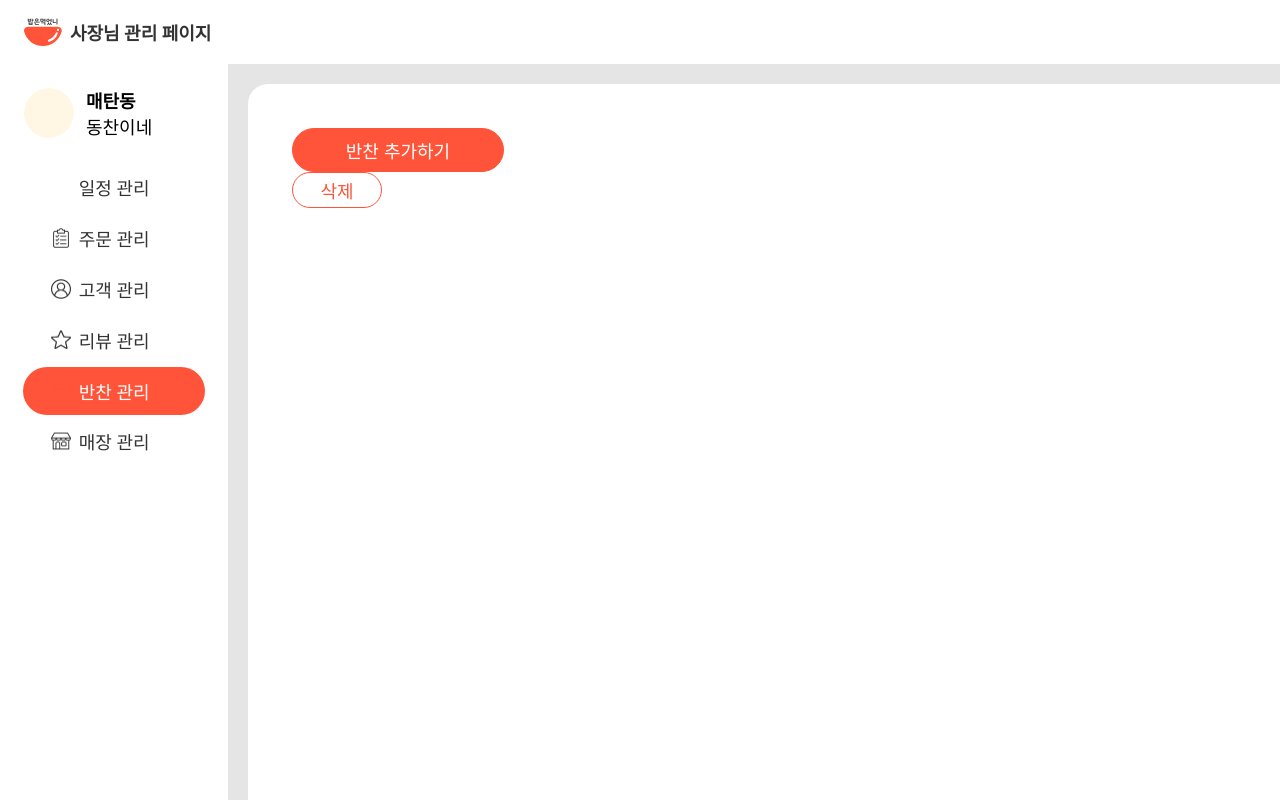
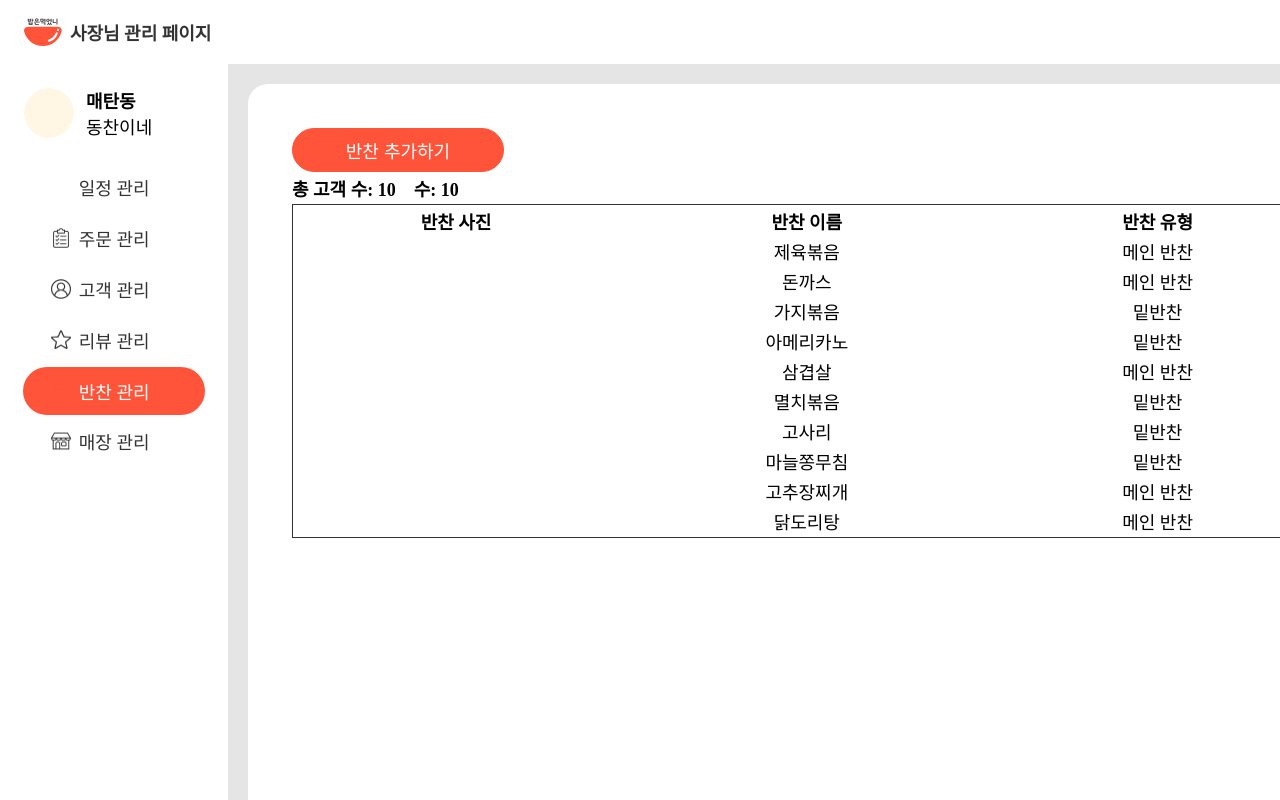
Before and after one commit to Didyoueat/DYE_Frontend, a React (Create React App) app in the folder front_web/: page /dishes in a window 1280 px wide. Shown: the top 800 px of the page. Built offline with nearby package versions, Linux system fonts and the light colour scheme.

Commit message:
DYE-158 ✨ Feat. 반찬 관리 페이지 더미데이터로 UI + Table로 검색 기능 추가

```diff
--- a/front_web/src/components/molecules/NoticeItem/index.tsx
+++ b/front_web/src/components/molecules/NoticeItem/index.tsx
@@ -23,10 +23,7 @@ const NoticeItem = ({ date, title, content }: NoticeItemProps) => {
 		>
 			<Box type="rowFlex" width="100%" background="#e5e5e5">
 				<Text>{date}</Text>
-				<Button
-					type="none"
-					onClick={(e) => console.log("아직 기능 안만듦")}
-				>
+				<Button type="none" onClick={(e) => console.log(e.target)}>
 					X
 				</Button>
 			</Box>
--- a/front_web/src/components/organisms/DishesInfo/index.tsx
+++ b/front_web/src/components/organisms/DishesInfo/index.tsx
@@ -1,23 +1,110 @@
-import React from "react";
+import React, { useMemo } from "react";
 import useModal from "@hooks/useModal";
 import Box from "@atoms/Box";
 import Button from "@atoms/Button";
-import DropDown from "@molecules/DropDown";
-import Modal from "@molecules/Modal";
 import DishAddForm from "@organisms/DishAddForm";
 
+// import Modal from "@molecules/Modal";
+// import img from "@assets/imshiShopImg.png";
+import Table from "@molecules/Table";
+
 const DishesInfo = (info) => {
+	// 일단 더미데이터 사용, api 요청 시 info 사용
+	const columns = useMemo(
+		() => [
+			{ Header: "반찬 사진", accessor: "imageUrl" },
+			{ Header: "반찬 이름", accessor: "title" },
+			{ Header: "반찬 유형", accessor: "main" },
+			{ Header: "무게(g)", accessor: "weight" },
+			{ Header: "가격(원)", accessor: "price" },
+		],
+		[],
+	);
+
+	const dishData = [
+		{
+			// imageUrl: img,
+			title: "제육볶음",
+			main: "메인 반찬",
+			weight: 150,
+			price: 5000,
+		},
+		{
+			// imageUrl: img,
+			title: "돈까스",
+			main: "메인 반찬",
+			weight: 200,
+			price: 6000,
+		},
+		{
+			// imageUrl: img,
+			title: "가지볶음",
+			main: "밑반찬",
+			weight: 150,
+			price: 3000,
+		},
+		{
+			// imageUrl: img,
+			title: "아메리카노",
+			main: "밑반찬",
+			weight: 200,
+			price: 3000,
+		},
+		{
+			// imageUrl: img,
+			title: "삼겹살",
+			main: "메인 반찬",
+			weight: 300,
+			price: 5000,
+		},
+		{
+			// imageUrl: img,
+			title: "멸치볶음",
+			main: "밑반찬",
+			weight: 150,
+			price: 3000,
+		},
+		{
+			// imageUrl: img,
+			title: "고사리",
+			main: "밑반찬",
+			weight: 150,
+			price: 3000,
+		},
+		{
+			// imageUrl: img,
+			title: "마늘쫑무침",
+			main: "밑반찬",
+			weight: 150,
+			price: 3000,
+		},
+		{
+			// imageUrl: img,
+			title: "고추장찌개",
+			main: "메인 반찬",
+			weight: 300,
+			price: 6000,
+		},
+		{
+			// imageUrl: img,
+			title: "닭도리탕",
+			main: "메인 반찬",
+			weight: 500,
+			price: 8000,
+		},
+	];
+
 	const dishAdd = useModal();
 	const handleAddComplete = () => {
 		console.log("add submit");
 		dishAdd.handleModal();
 	};
 
-	const dishDelete = useModal();
-	const handleDeleteComplete = () => {
-		console.log("delete submit");
-		dishDelete.handleModal();
-	};
+	// const dishDelete = useModal();
+	// const handleDeleteComplete = () => {
+	// 	console.log("delete submit");
+	// 	dishDelete.handleModal();
+	// };
 
 	return (
 		<Box width="1564px" height="888px" padding="44px" borderRadius="20px">
@@ -39,9 +126,15 @@ const DishesInfo = (info) => {
 						submitButton="저장"
 					/>
 				)}
-				<DropDown items={["카테고리?", "뭐가", "있지"]} />
 			</Box>
-			<Button type="defaultWhite" onClick={dishDelete.handleModal}>
+			<Box type="colFlex" width="100%">
+				<Table
+					columns={columns}
+					datas={dishData}
+					count={dishData.length}
+				/>
+			</Box>
+			{/* <Button type="defaultWhite" onClick={dishDelete.handleModal}>
 				삭제
 			</Button>
 			{dishDelete.showModal && (
@@ -54,7 +147,7 @@ const DishesInfo = (info) => {
 				>
 					이 반찬을 정말 삭제하시겠습니까?
 				</Modal>
-			)}
+			)} */}
 		</Box>
 	);
 };
--- a/front_web/src/components/pages/Temp/index.tsx
+++ b/front_web/src/components/pages/Temp/index.tsx
@@ -1,4 +1,4 @@
-import React, { useEffect } from "react";
+import React from "react";
 // import axios from "axios";
 // import { useCookies } from "react-cookie";
 import Base from "@organisms/Base";
--- a/front_web/src/components/pages/Users/index.tsx
+++ b/front_web/src/components/pages/Users/index.tsx
@@ -8,30 +8,12 @@ const Users = () => {
 	// 일단 더미데이터 사용
 	const columns = useMemo(
 		() => [
-			{
-				Header: "고객 번호",
-				accessor: "userId",
-			},
-			{
-				Header: "고객명",
-				accessor: "userName",
-			},
-			{
-				Header: "구독 상태",
-				accessor: "subsState",
-			},
-			{
-				Header: "구독 주차",
-				accessor: "subsWeeks",
-			},
-			{
-				Header: "고객 연락처",
-				accessor: "userPhone",
-			},
-			{
-				Header: "지난 주문 보기",
-				accessor: "lastOrder",
-			},
+			{ Header: "고객 번호", accessor: "userId" },
+			{ Header: "고객명", accessor: "userName" },
+			{ Header: "구독 상태", accessor: "subsState" },
+			{ Header: "구독 주차", accessor: "subsWeeks" },
+			{ Header: "고객 연락처", accessor: "userPhone" },
+			{ Header: "지난 주문 보기", accessor: "lastOrder" },
 		],
 		[],
 	);
@@ -193,6 +175,10 @@ const Users = () => {
 		},
 	];
 
+	const [test, setTest] = useState(userData);
+	const [filter, setFilter] = useState("전체");
+	const [flag, setFlag] = useState(false);
+
 	const stateManager = (e) => {
 		setFlag(false);
 		setTest(
@@ -225,10 +211,6 @@ const Users = () => {
 			},
 		],
 	};
-
-	const [test, setTest] = useState(userData);
-	const [filter, setFilter] = useState("전체");
-	const [flag, setFlag] = useState(false);
 
 	useEffect(() => {
 		setFlag(true);
```
Also changed, not shown: front_web/src/components/molecules/Table/index.tsx (+5 -3 lines).
